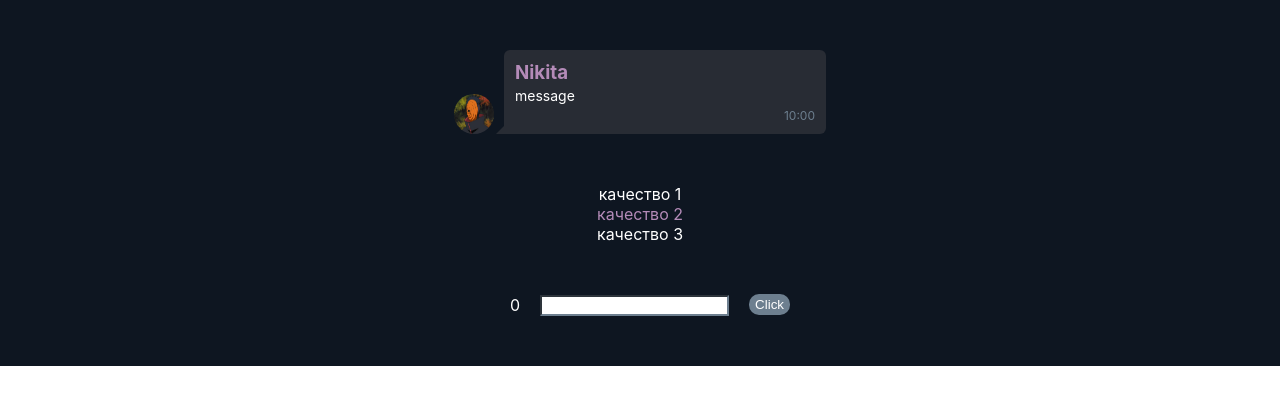
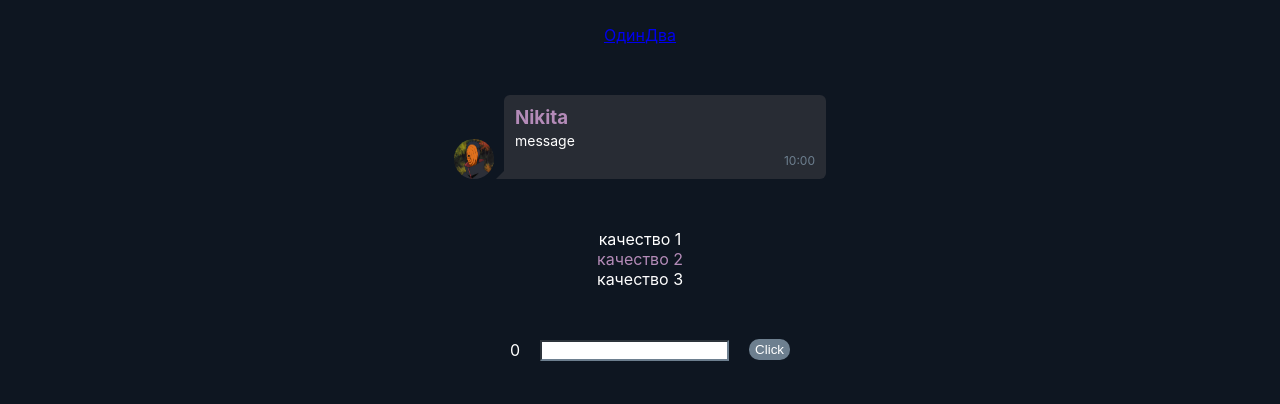
Before and after one commit to SuvorovNikita/reactTsx, a React (Create React App) app: page / in a window 1280 px wide. Shown: the top 404 px of the page. Built offline with nearby package versions, Linux system fonts and the light colour scheme.

Commit message:
component menu

```diff
--- a/src/components/app/App.module.css
+++ b/src/components/app/App.module.css
@@ -10,3 +10,13 @@ h1, h2, h3, h4 {
 p {
     margin: 0;
 }
+body {
+    background: #0e1621;
+}
+
+.link {
+    display: none;
+}
+.linkAlt {
+    display: block;
+}
--- a/src/components/app/App.tsx
+++ b/src/components/app/App.tsx
@@ -4,6 +4,7 @@ import {v1} from "uuid";
 import Message from "../message/message";
 import Qualities from "../qualities/qualities";
 import Counter from "../counter/counter";
+import Menu from "../menu/menu";
 
 import style from './App.module.css';
 
@@ -20,14 +21,22 @@ const App = () => {
         {id: v1(), names: ""}
     ]);
 
+    let [menu] = useState([
+        {id: v1(), linkName: 'Один', isActive: false},
+        {id: v1(), linkName: 'Два', isActive: true}
+    ])
+
+
     function addName(name: string) {
         let newName = {id: v1(), names: name};
         let updateName = [newName, ...names];
         setNames(updateName);
     }
 
+
     return (
         <div className={style.wrapper}>
+            <Menu menu={menu}/>
             <Message/>
             <Qualities texts={texts}/>
             <Counter addName={addName} names={names}/>
--- a/src/components/counter/counter.module.css
+++ b/src/components/counter/counter.module.css
@@ -2,7 +2,6 @@
 .form {
     padding: 50px 50px;
     text-align: center;
-    background: #0e1621;
     display: flex;
     justify-content: center;
     align-items: center;
--- /dev/null
+++ b/src/components/menu/menu.module.css
@@ -0,0 +1,5 @@
+
+.menuWrapper {
+    text-align: center;
+    margin-top: 25px;
+}
--- /dev/null
+++ b/src/components/menu/menu.tsx
@@ -0,0 +1,24 @@
+import React from "react";
+import style from './menu.module.css'
+
+type PropsMenu = {
+    linkName: string
+    isActive: boolean
+    id: string
+}
+
+type MenuArray = {
+    menu: Array<PropsMenu>
+}
+
+const Menu = (props: MenuArray) => {
+    let {menu} = props;
+    let menuLinks = menu.map(m => <a href=".#" key={m.id} >{m.linkName}</a>)
+    return (
+        <div className={style.menuWrapper}>
+            <a href=".#">{menuLinks}</a>
+        </div>
+    )
+}
+
+export default Menu;
--- a/src/components/message/message.module.css
+++ b/src/components/message/message.module.css
@@ -2,7 +2,6 @@
     display: flex;
     justify-content: center;
     align-items: flex-end;
-    background: #0e1621;
     padding: 50px 50px;
     margin: 0 auto;
 }
```
